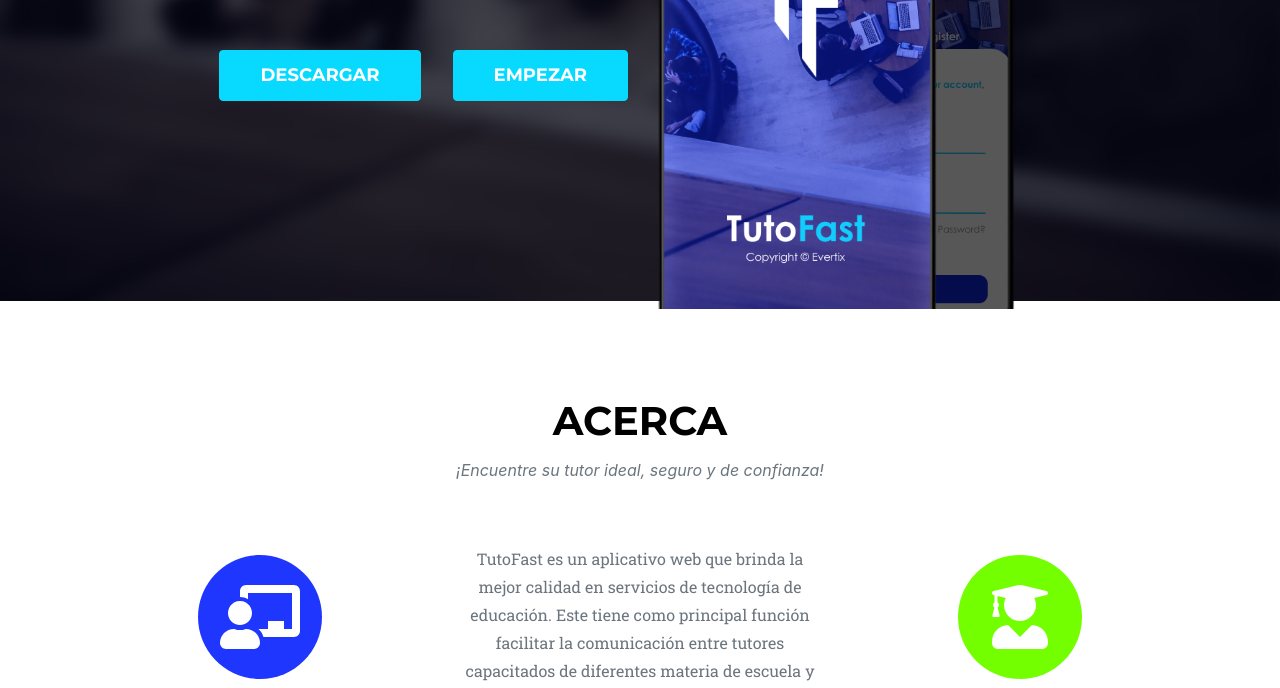
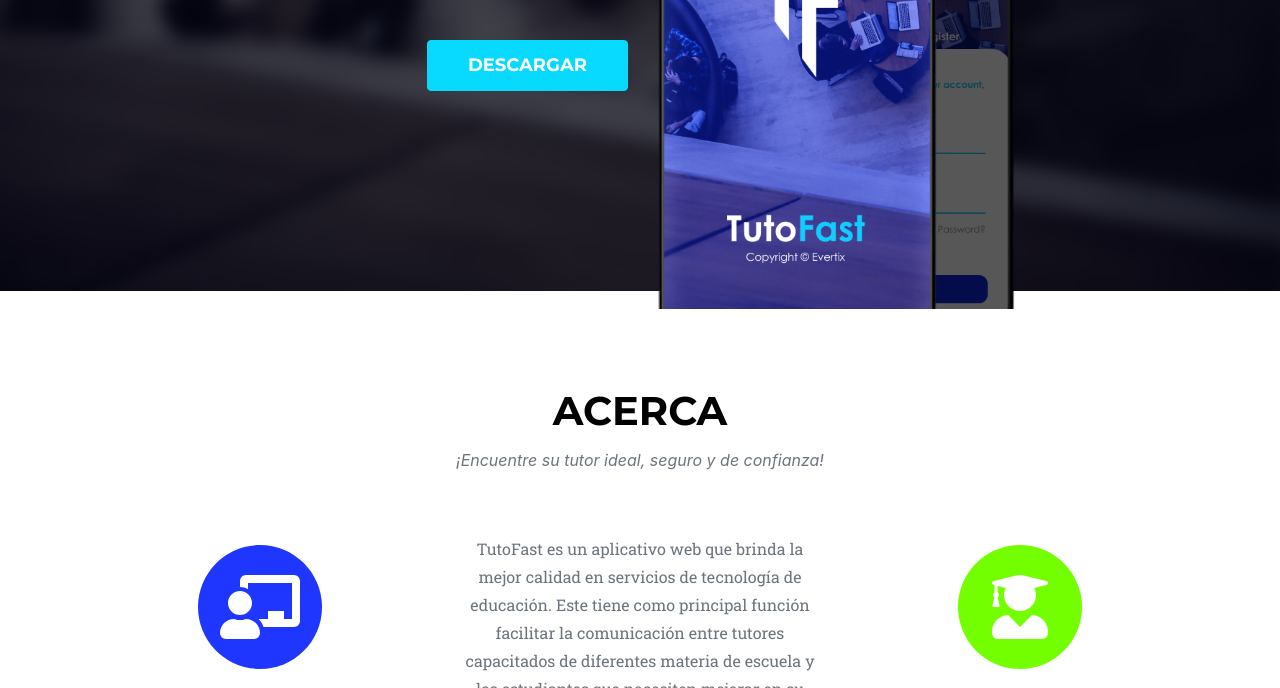
Before and after one commit to Bebelopers-Exp/LangingPage-TutoFast, a plain HTML site: page index.html in a window 1280 px wide. Shown: the part 412-1100 px from the top of the page. Drawn offline with nearby package versions, Linux system fonts and the light colour scheme; a web font is replaced by a local one.

Commit message:
Update Apk

```diff
--- a/index.html
+++ b/index.html
@@ -44,8 +44,6 @@
                 <div class="masthead-subheading">Bienvenido a</div>
                 <div class="masthead-heading text-uppercase">TUTOFAST</div>
                 <a class="btn btn-primary btn-xl text-uppercase js-scroll-trigger" href="TutoFast.apk">Descargar</a>
-                <a class="btn-space"></a>
-                <a class="btn btn-primary btn-xl text-uppercase js-scroll-trigger" href="#services">Empezar</a>
 
             </div>
             <div class="phoned"><img src="assets/img/phoned.png"></div>
```
